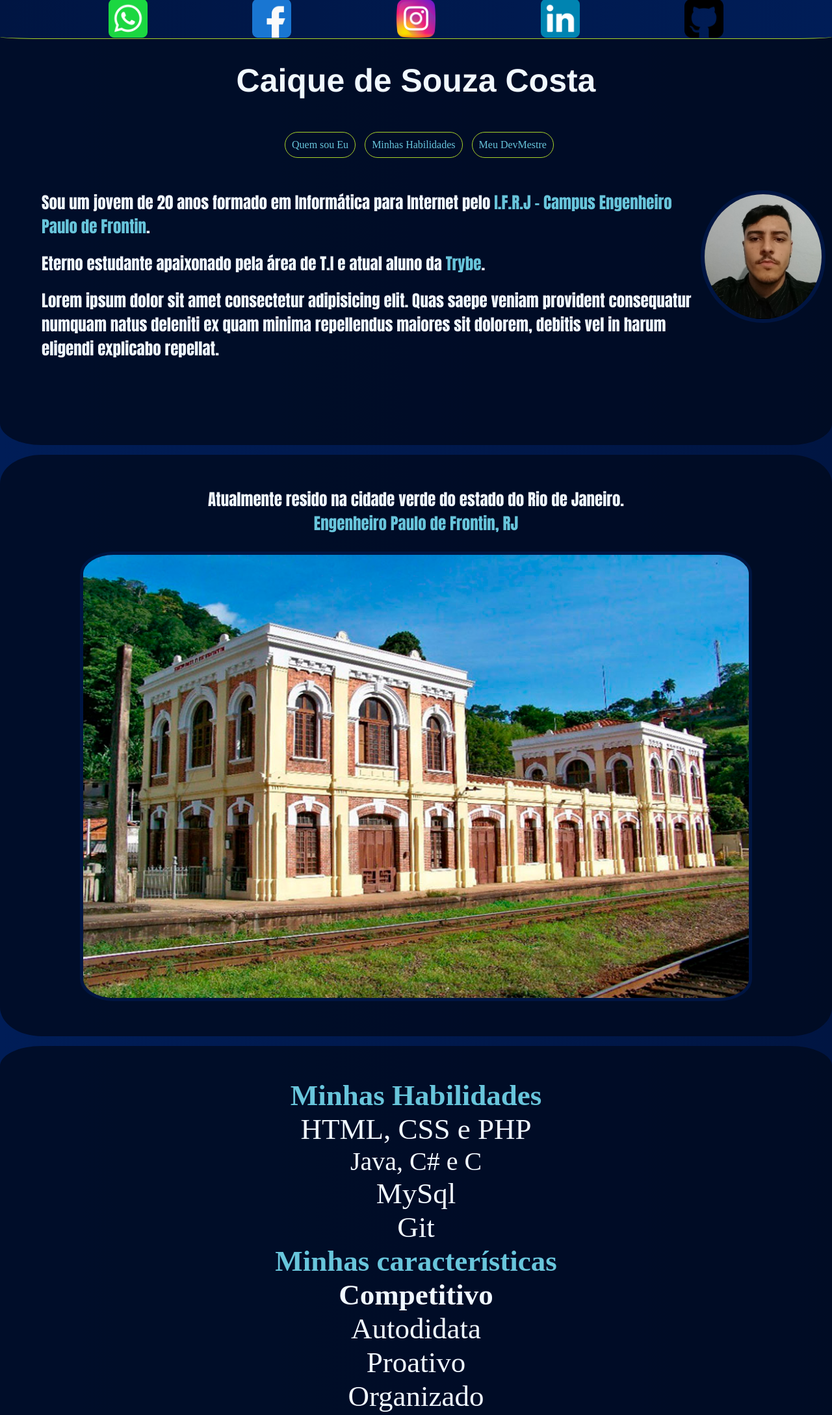
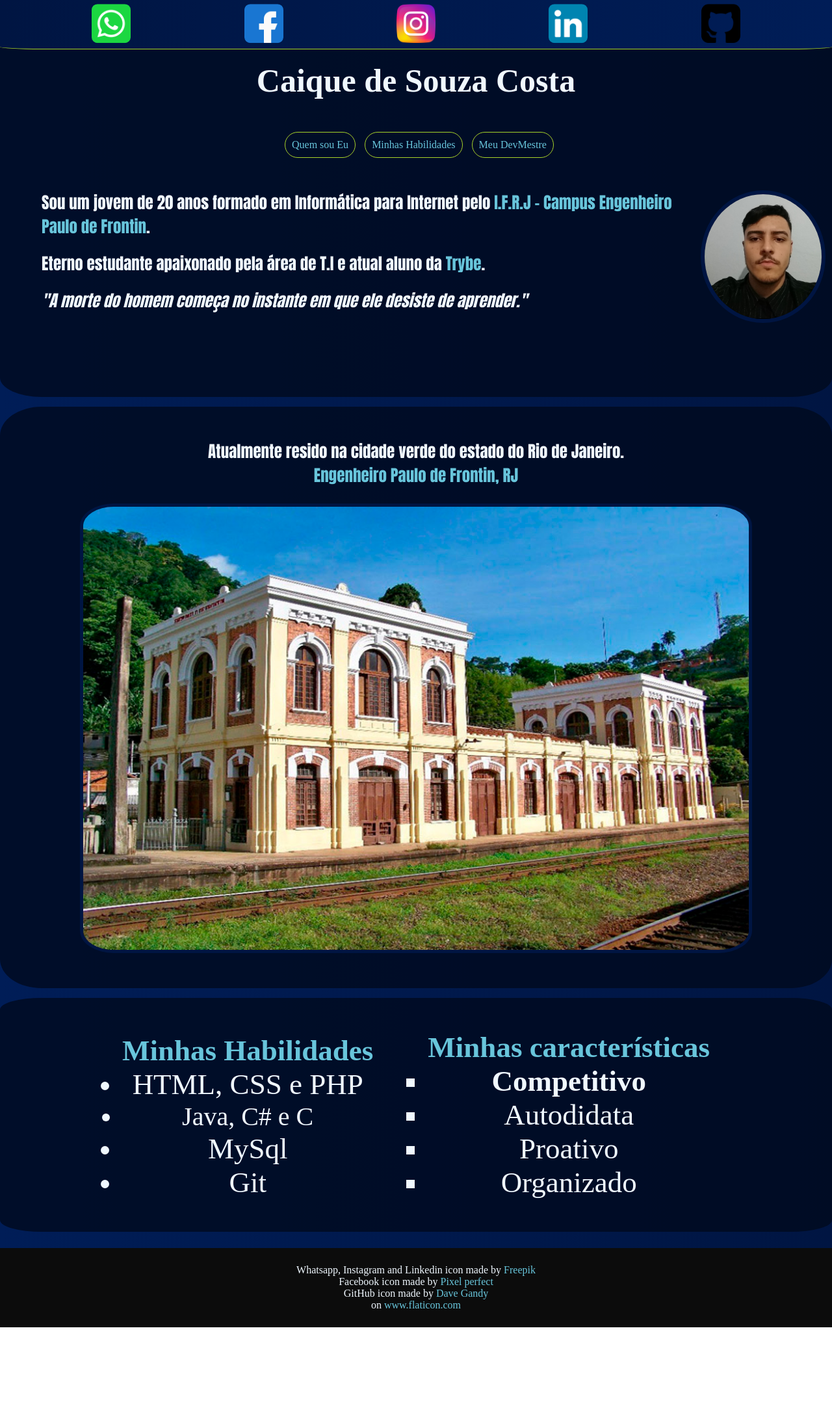
Before and after one commit to CaiqueZizin/CaiqueZizin.github.io, a plain HTML site: page index.html in a window 1280 px wide. Shown: the top 2178 px of the page at 65% size. After the commit the page ends 2043 px from the top, so only its background shows below. Drawn offline with Linux system fonts and the light colour scheme.

Commit message:
fonte do h1 do nome alterada, introduzida animaçao nos contact buttons

```diff
--- a/index.html
+++ b/index.html
@@ -62,7 +62,7 @@
             <p class="espaco-p-sobre">
                 <strong>Eterno estudante</strong> apaixonado pela área de T.I e <strong>atual aluno</strong> da <a href="https://www.betrybe.com/" target="_blank">Trybe</a>.
             </p>
-            <p>Lorem ipsum dolor sit amet consectetur adipisicing elit. Quas saepe veniam provident consequatur numquam natus deleniti ex quam minima repellendus maiores sit dolorem, debitis vel in harum eligendi explicabo repellat.</p>
+            <p><em>"A morte do homem começa no instante em que ele desiste de aprender."</em></p>
         </div>
     </div>
 
@@ -73,6 +73,7 @@
     </div>
 
     <div id="mySkills" class="divs-common">
+        <div id="div1" class="mySkills-divs-common">
             <h2>Minhas Habilidades</h2>
             <ul>
                 <li class="nivelA">HTML, CSS e PHP</li>
@@ -80,7 +81,8 @@
                 <li class="nivelA">MySql</li>
                 <li class="nivelA">Git</li>
             </ul>
-
+        </div>
+        <div class="mySkills-divs-common">
             <h2>Minhas características</h2>
             <ul type="square">
                 <li class="nivelA"><strong>Competitivo</strong></li>
@@ -88,6 +90,7 @@
                 <li class="nivelA">Proativo</li>
                 <li class="nivelA">Organizado</li>
             </ul>
+        </div>
     </div>
 
     <footer>
--- a/style.css
+++ b/style.css
@@ -36,14 +36,14 @@ p{
 }
 h1{
     font-size: 50px;
-    font-family: 'Franklin Gothic Medium', 'Arial Narrow', Arial, sans-serif;
+    font-family: serif;
 }
 
 /*-----------------NAV---------------------*/
 nav {
     position: fixed;
     width: 100%;
-    height: 8%;
+    height: 10%;/*10% p/ desk 14% p/ mobile*/
     top: -5px;
     text-align: center;
     background-image: linear-gradient(to right,#001542,#001D57);
@@ -58,7 +58,10 @@ nav ul {
 }
 nav ul li{
     display: inline-block;
-    width: 17%;
+    width: 1%;
+    animation-name: navAnimation;
+    animation-duration: 1s;
+    animation-fill-mode: forwards;
 }
 nav ul li img{
     filter: brightness(100%);
@@ -115,15 +118,21 @@ nav ul li img:hover{
 }
 
 /*--------------------MySkills------------------------*/
-
+.mySkills-divs-common{
+    display: inline-block;
+    margin: 0 auto;
+}
+#mySkills #div1{
+    padding-right: 80px;
+}
 #mySkills h2{
     color: var(--cor4);
     font-size: 45px;
+
 }
 #mySkills ul li{
     color: var(--cor6);
 }
-
 .nivelA{
     font-size: 45px;
 }
@@ -131,7 +140,7 @@ nav ul li img:hover{
     font-size: 40px;
 }
 .nivelB{
-    font-size: 3%0px;
+    font-size: 30px;
 }
 /*------------Footer--------------*/
 footer{
@@ -144,3 +153,9 @@ footer{
 footer ul{
     list-style: none;
 }
+
+@keyframes navAnimation {
+    to{
+        width: 18%;
+    }
+}
```
Lines whose indentation alone changed are shown as unchanged.
